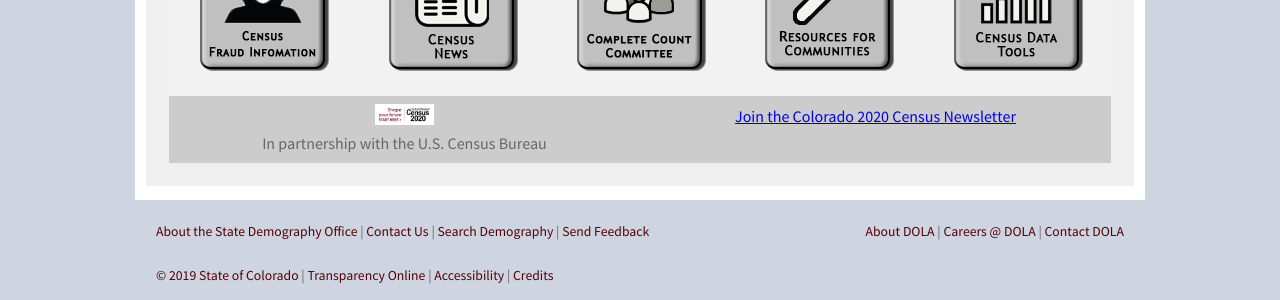
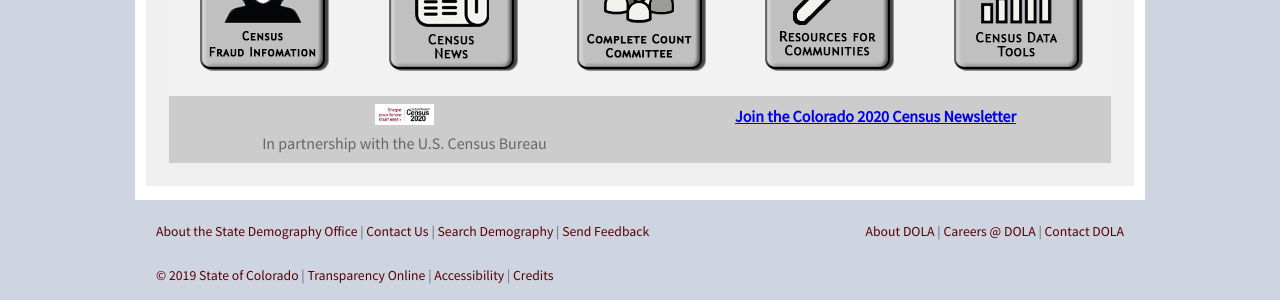
Before and after one commit to TBleess/Website_New, a Jekyll site: the page built from pages/5_CensusACS/census_2020_main.html, in a window 1280 px wide. Shown: the part 1490-1790 px from the top of the page. Built offline with Jekyll 4.4.1, drawn with Linux system fonts in a browser that asks for light colours.

Commit message:
Update census_2020_main.html

```diff
--- a/pages/5_CensusACS/census_2020_main.html
+++ b/pages/5_CensusACS/census_2020_main.html
@@ -285,14 +285,14 @@
   <col width="50%">
   <col width="50%">
  <tr>
- <td valign="top" align="left">
+ <td valign="center" align="center">
 <a href="https://www.2020census.gov/en" target="_blank">
 <img src="/images/CB_Logo.png" alt="Access the 2020 Census Home Page" width="13%" height="13%"></img>
 </a>
 <br>In partnership with the U.S. Census Bureau<br>
  </td>
 <td>
-	<a href="http://eepurl.com/gKyZnX">Join the Colorado 2020 Census Newsletter</a>
+	<a href="http://eepurl.com/gKyZnX"><b>Join the Colorado 2020 Census Newsletter</b></a>
 </td>
 </tr>
 </table>
```
